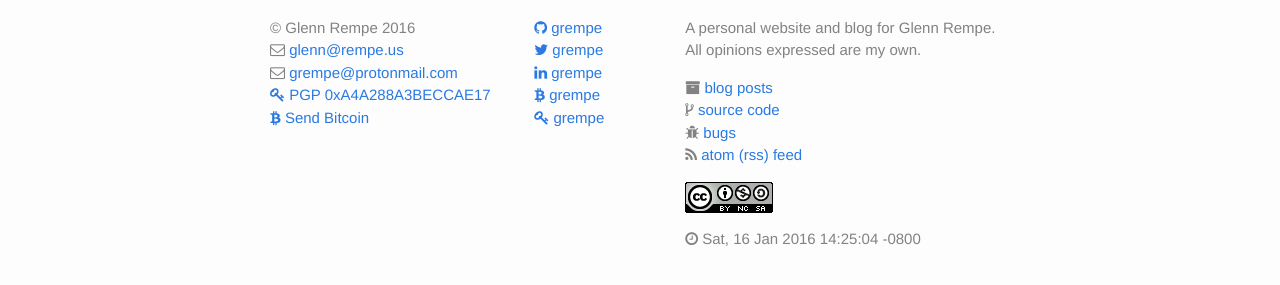
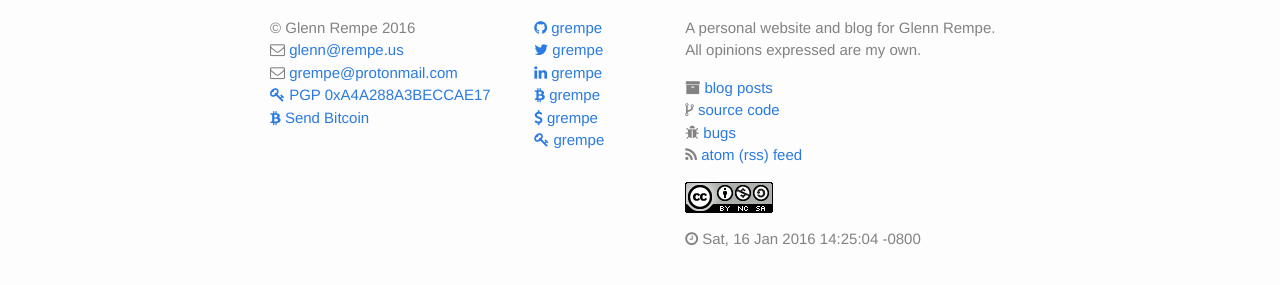
Before and after one commit to grempe/grempe.github.io, a Jekyll site: the page built from index.html, in a window 1280 px wide. Shown: the part 411-696 px from the top of the page. Built offline with Jekyll 4.4.1, drawn with Linux system fonts in a browser that asks for light colours.

Commit message:
Added changetip link to footer

```diff
--- a/_includes/footer.html
+++ b/_includes/footer.html
@@ -59,6 +59,12 @@
           </li>
           {% endif %}
 
+          <li>
+            <a href="http://grempe.tip.me" target="_blank">
+              <span class="fa fa-usd"></span>&nbsp;<span class="username">grempe</span>
+            </a>
+          </li>
+
           {% if site.keybase_username %}
           <li>
             <a href="https://keybase.io/{{ site.keybase_username }}" target="_blank">
```
